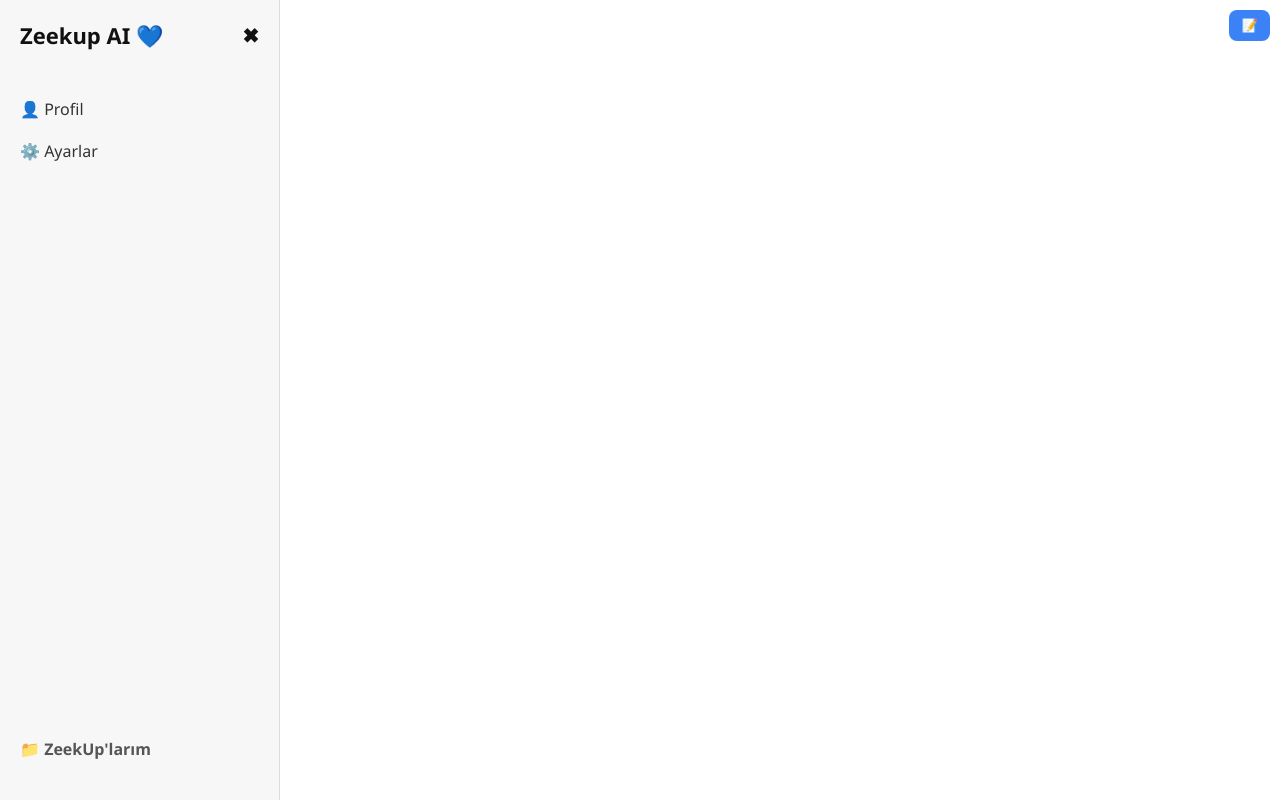
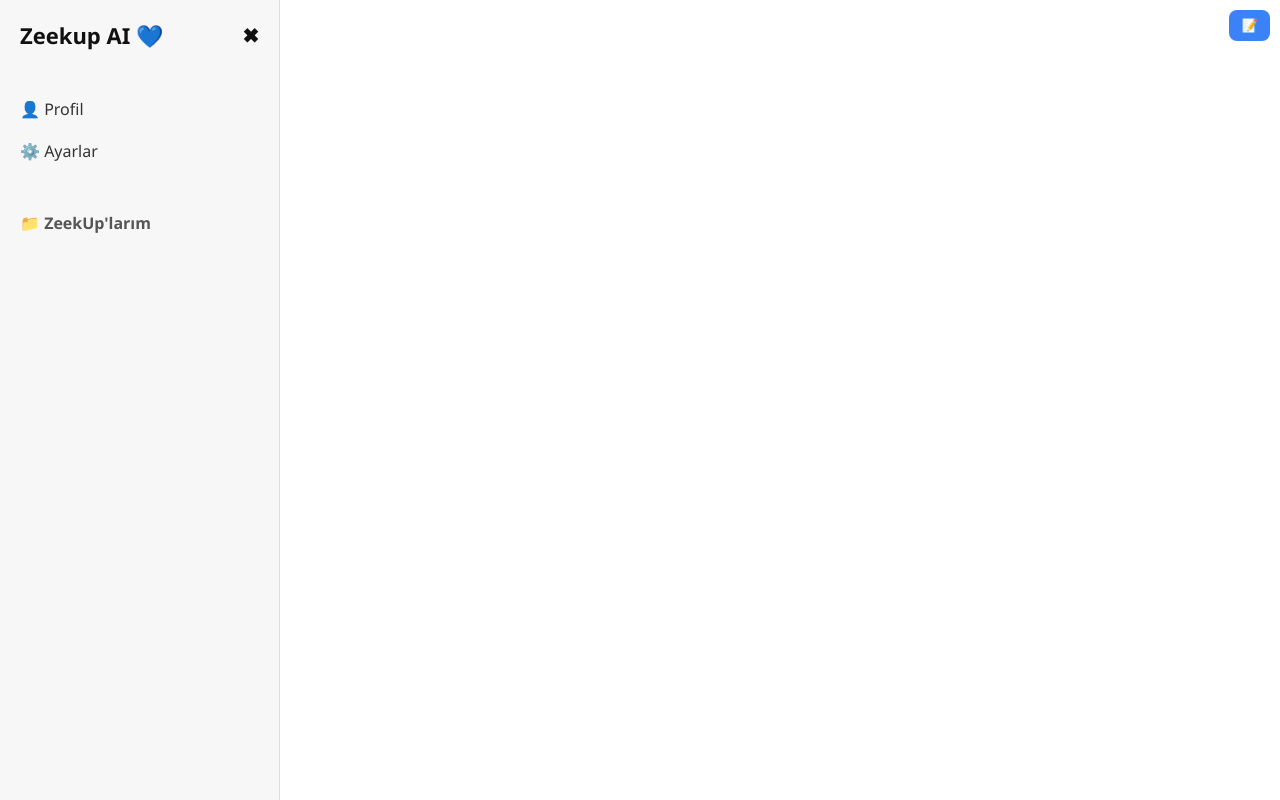
Before and after one commit to furkancoram/zeekup, a FastAPI app: page / in a window 1280 px wide. Run offline with FastAPI, Linux system fonts and the light colour scheme.

Commit message:
Update chat.html

```diff
--- a/templates/chat.html
+++ b/templates/chat.html
@@ -52,7 +52,7 @@
       color: #333;
     }
     .zeekup-section {
-      margin-top: auto;
+      margin-top: 10px;
     }
     .zeekup-section h3 {
       margin: 10px 0;
```
